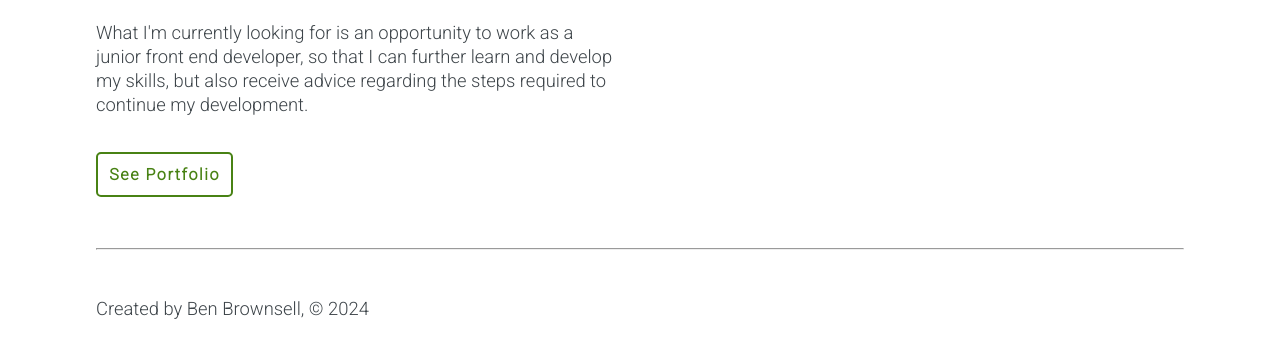
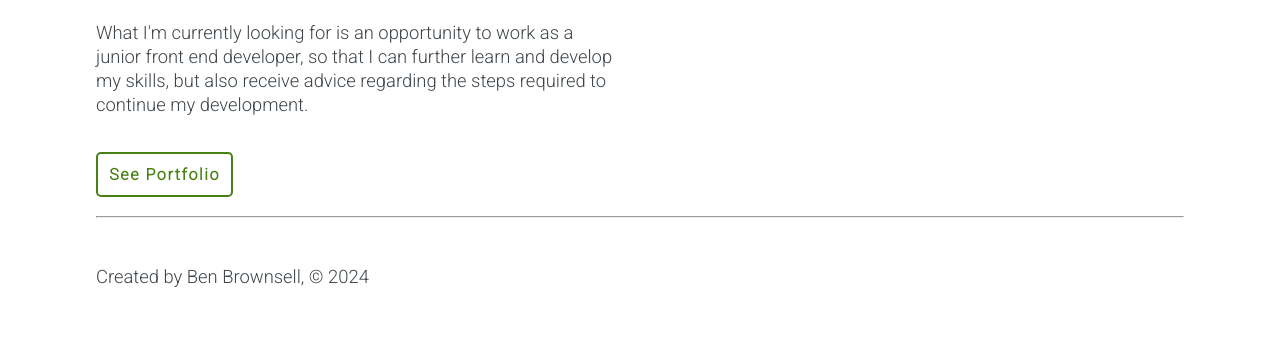
Before and after one commit to bbrownsell/bbrownsell.github.io, a plain HTML site: page index.html in a window 1280 px wide. Shown: the part 554-897 px from the top of the page. After the commit the page ends 849 px from the top, so only its background shows below. Drawn offline with Linux system fonts and the light colour scheme.

Commit message:
Update style.css

```diff
--- a/style.css
+++ b/style.css
@@ -131,6 +131,7 @@ green pepper	#397D02	;
     text-decoration: none;
     padding: 0.7rem;
 
+
 }
 
 .learnBtn:hover {
@@ -149,7 +150,7 @@ green pepper	#397D02	;
 }
 
 .about-break {
-    margin-top: 4rem;
+    margin-top: 2rem;
 }
 
 /* -------- Portfolio Page ---------- */
@@ -414,7 +415,7 @@ textarea::placeholder {
 .contact-footer {
     position: absolute;
     bottom: 0;
-    padding-bottom: 1.5rem;
+    padding-bottom: 0.5rem;
 }
 
 .portfolio-footer {
```
